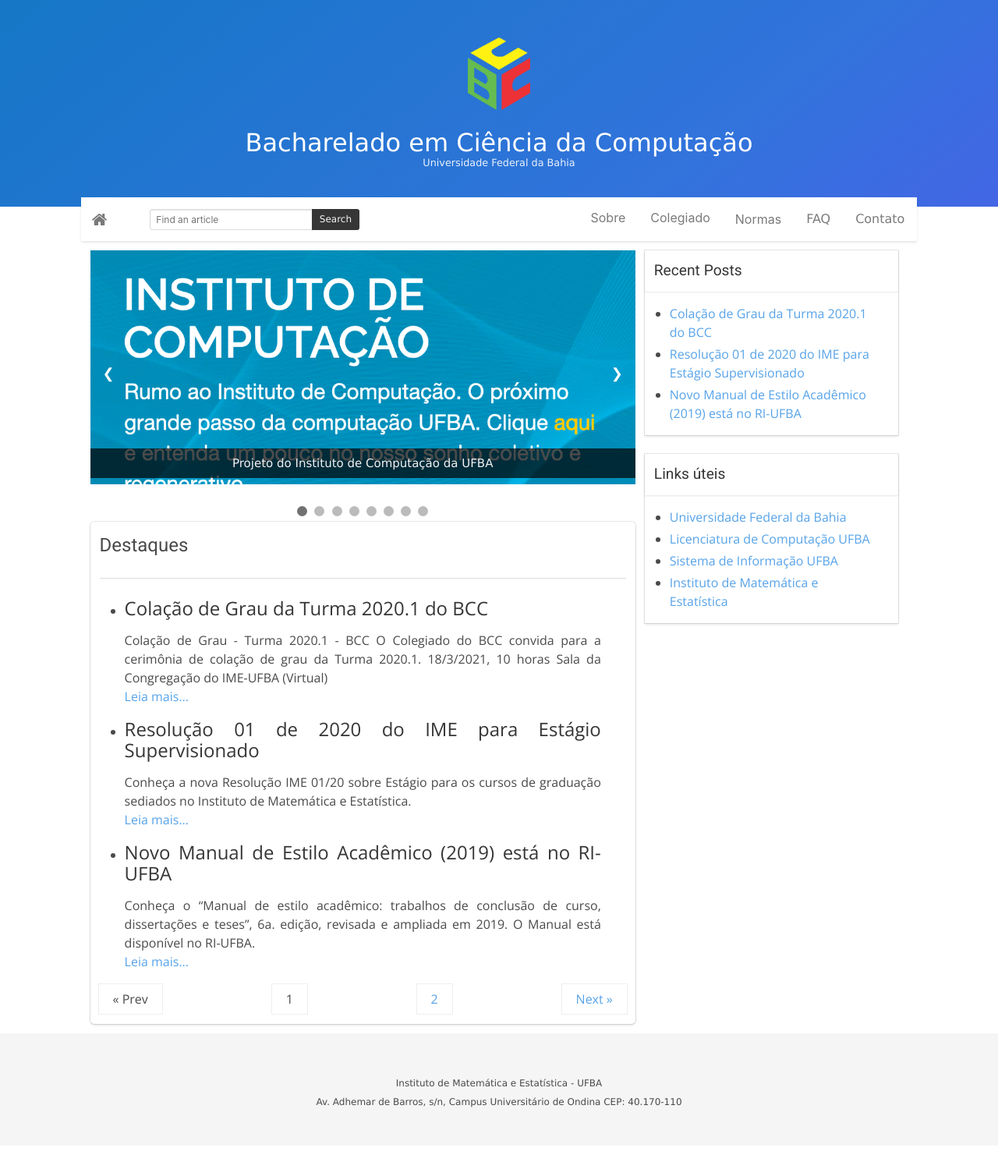
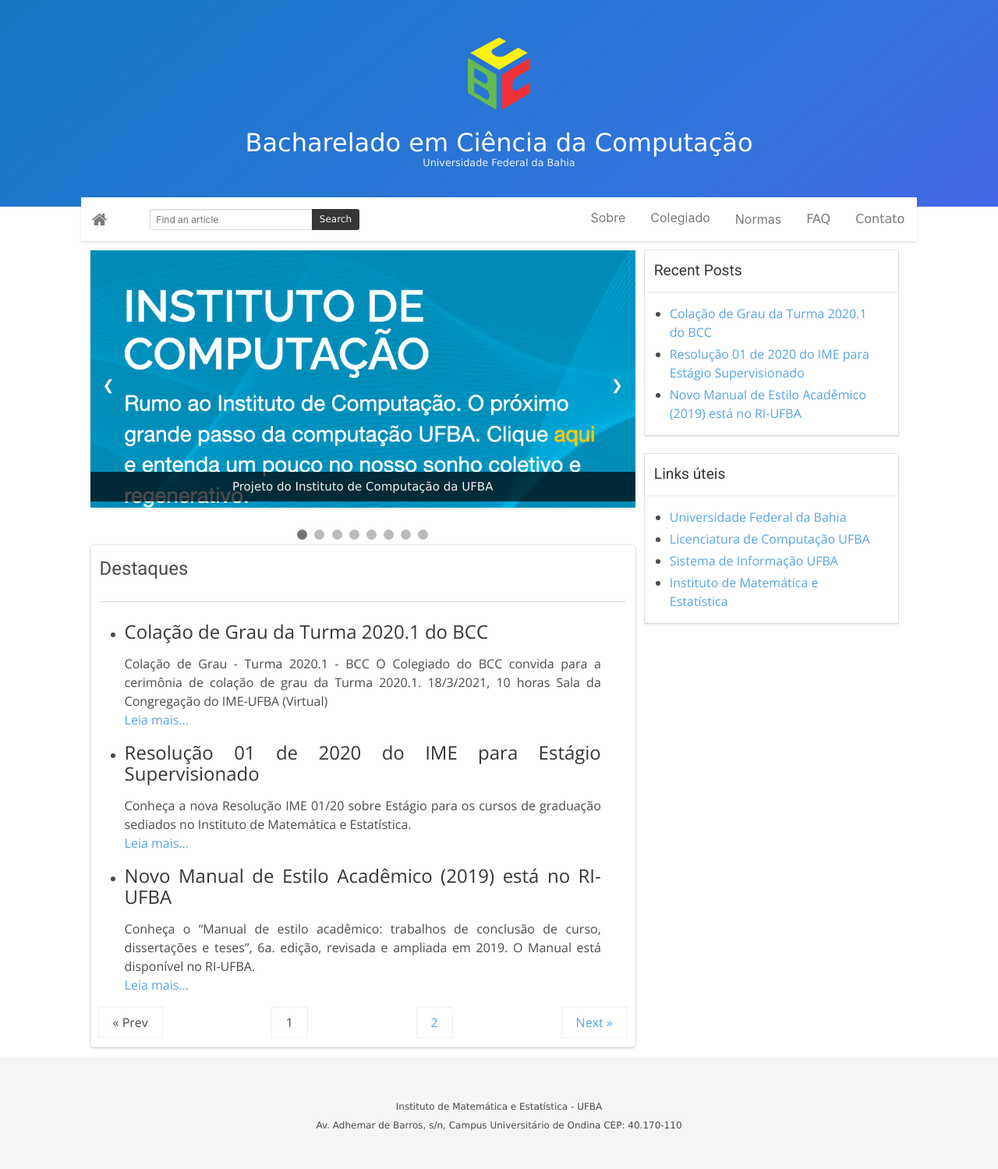
Before and after one commit to bcc-ufba/bcc-ufba.github.io, a Jekyll site: the page built from index.html, in a window 1280 px wide. Shown: the whole page at 78% size. Built offline with Jekyll 4.4.1, drawn with Linux system fonts in a browser that asks for light colours; the list of posts is cut into pages by our own code; before the commit the page ends 1469 px from its top, so only the background shows below that.

Commit message:
Update custom.css

```diff
--- a/assets/css/custom.css
+++ b/assets/css/custom.css
@@ -12,15 +12,15 @@
 .slideshow-container {
   position: relative;
   display: block;
-  max-width: 900px;
+  max-width: 990px;
   height: 100%;
-  max-height: 300px;
+  max-height: 330px;
   margin: 0 auto;
 }
 
 .slideshow-container img {
-  width:900px;
-  height:300px;
+  width:990px;
+  height:330px;
   object-fit: cover;
 }
 /* Next & previous buttons */
```
